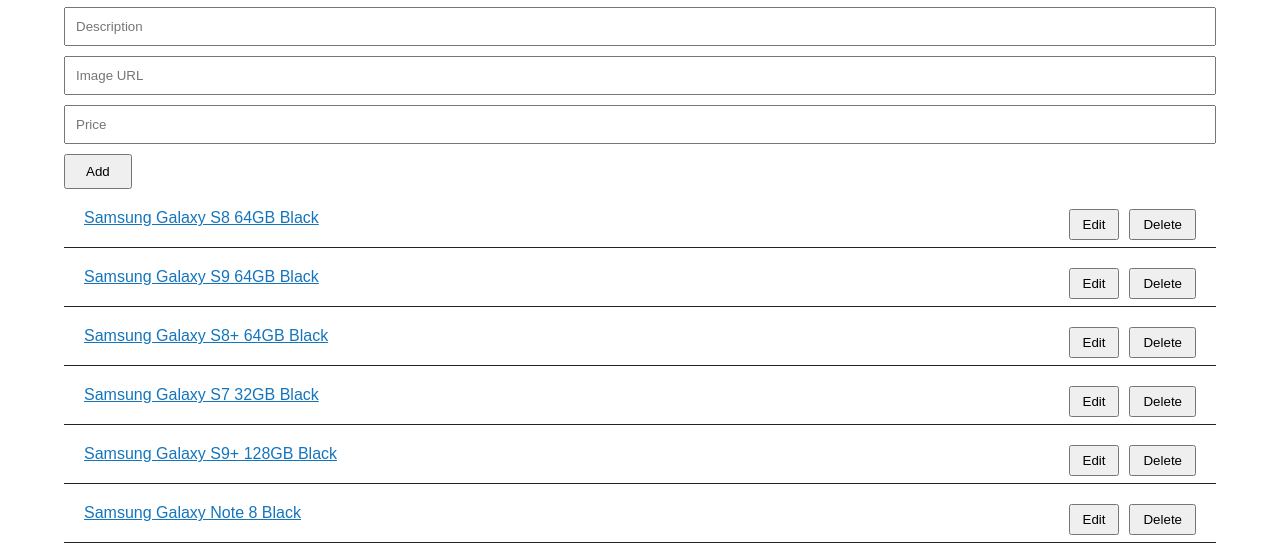
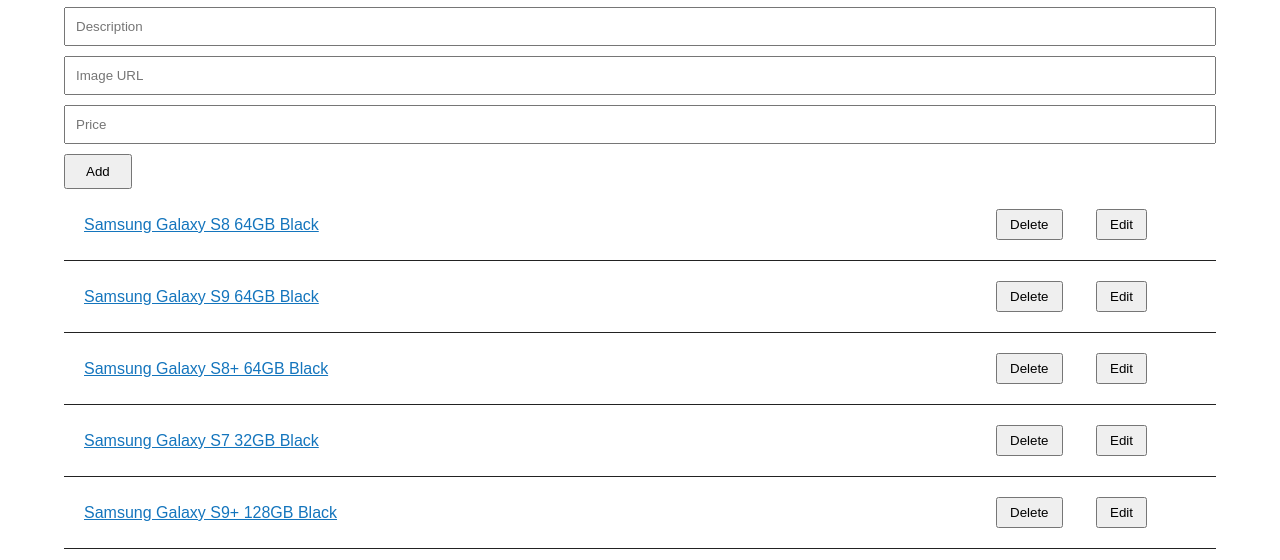
Before and after one commit to acciojob/mobile-store-Priyanka-frontend, a React app: page /admin in a window 1280 px wide. Shown: the part 230-790 px from the top of the page. Built offline with nearby package versions, Linux system fonts and the light colour scheme.

Commit message:
assignment completed

```diff
--- a/src/components/AdminPanel.js
+++ b/src/components/AdminPanel.js
@@ -26,16 +26,16 @@ function AdminPanel({
 
     if (editingId !== null) {
       updateProduct(editingId, {
-        name: name,
-        description: description,
-        image: image,
+        name,
+        description,
+        image,
         price: Number(price)
       });
     } else {
       addProduct({
-        name: name,
-        description: description,
-        image: image,
+        name,
+        description,
+        image,
         price: Number(price)
       });
     }
@@ -100,6 +100,7 @@ function AdminPanel({
               {product.name}
             </Link>
 
+            <div>
               <button
                 type="button"
                 className="float-right"
@@ -107,7 +108,9 @@ function AdminPanel({
               >
                 Delete
               </button>
+            </div>
 
+            <div>
               <button
                 type="button"
                 className="float-right"
@@ -116,6 +119,7 @@ function AdminPanel({
                 Edit
               </button>
             </div>
+          </div>
         ))}
       </div>
     </div>
--- a/src/styles/App.css
+++ b/src/styles/App.css
@@ -133,19 +133,20 @@ body {
 .admin-product {
   padding: 20px;
   border-bottom: 1px solid #222;
+  display: flex;
+  align-items: center;
 }
 
-.admin-product a {
+.admin-product > a {
+  flex: 1;
   color: #1475bd;
-  margin-right: 20px;
+}
+
+.admin-product > div {
+  width: 100px;
 }
 
 .float-right {
-  float: right;
-  margin-left: 10px;
   padding: 6px 12px;
+  cursor: pointer;
 }
-
-.admin-product span {
-  margin-right: 20px;
-}
```
Lines whose indentation alone changed are shown as unchanged.
